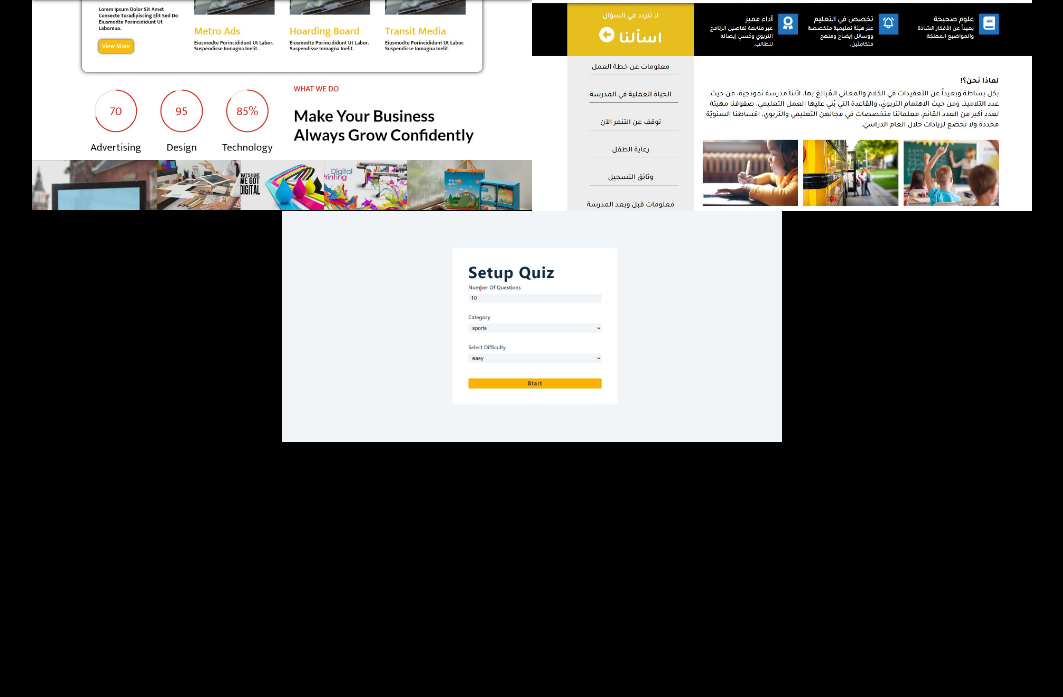
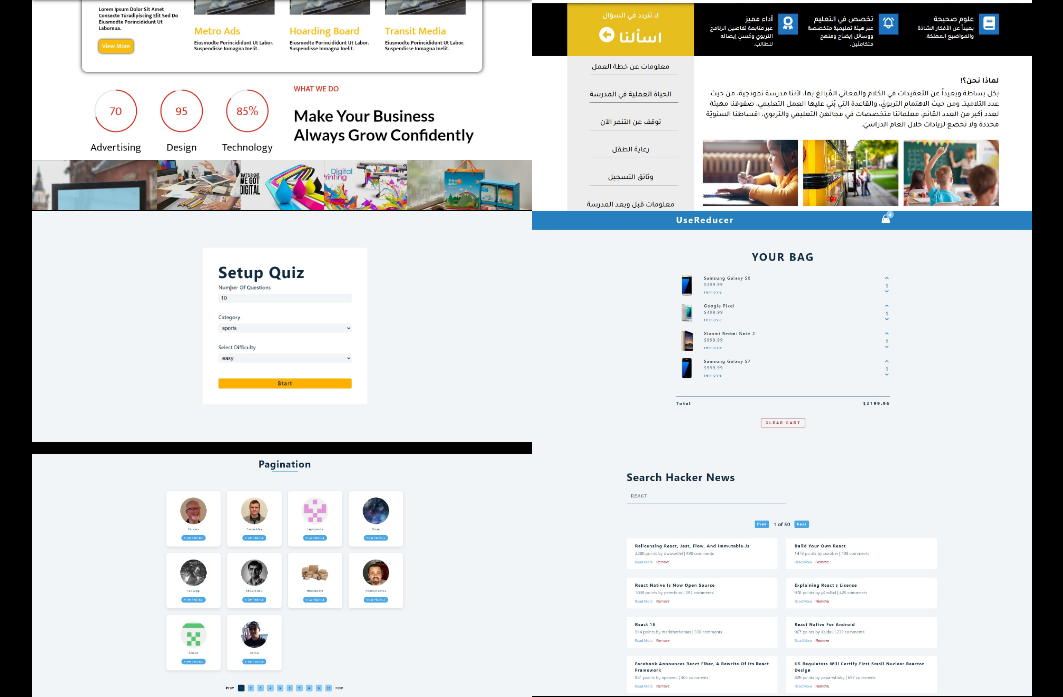
Before and after one commit to saeedberzawi/Disciples, a plain HTML site: page index.html in a window 1280 px wide. Shown: the part 1525-2222 px from the top of the page, without its empty margins (108-1171 px from the left). Before the commit the page ends 1967 px from the top, so only its background shows below. Drawn offline with Linux system fonts and the light colour scheme.

Commit message:
more add

```diff
--- a/index.html
+++ b/index.html
@@ -35,6 +35,9 @@
       <img src="/assets/images/Andazeary.jpg" alt="" />
       <img src="/assets/images/makrem.jpg" alt="" />
       <img src="/assets/images/quize.jpg" alt="" />
+      <img src="/assets/images/cart.jpg" alt="" />
+      <img src="/assets/images/pagination.jpg" alt="" />
+      <img src="/assets/images/hacker.jpg" alt="" />
     </section>
   </body>
 </html>
```
Also changed, not shown: assets/images/cart.jpg (added), assets/images/hacker.jpg (added), assets/images/pagination.jpg (added).
